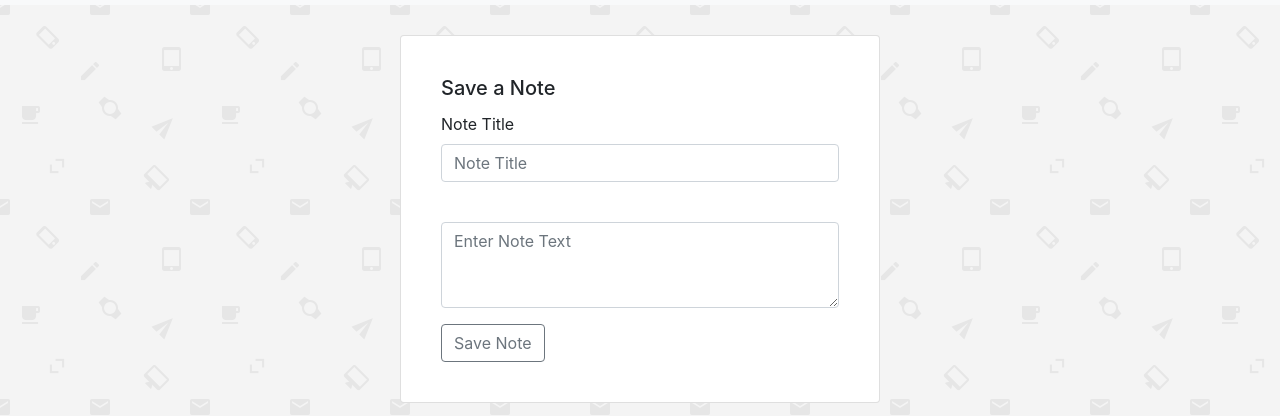
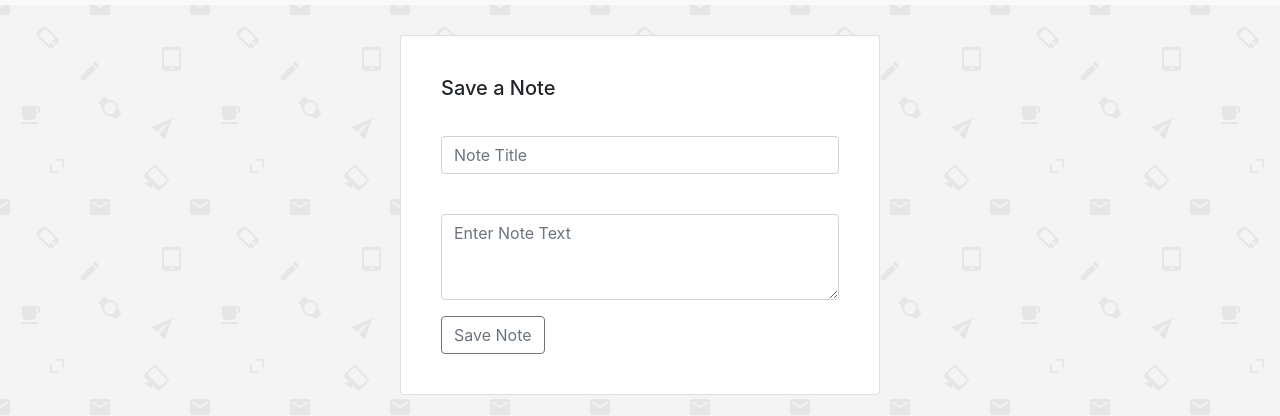
Before and after one commit to OliviaKali/NoteTaker, a plain HTML site: page public/notes.html in a window 1280 px wide. Shown: the part 51-467 px from the top of the page. Drawn offline with nearby package versions, Linux system fonts and the light colour scheme; no server answers.

Commit message:
Removed title in html code

```diff
--- a/public/notes.html
+++ b/public/notes.html
@@ -29,7 +29,7 @@
                         <h5 class="card-title">Save a Note</h5>
                         <form>
                             <div class="form-group">
-                                <label for="exampleFormControlInput1">Note Title</label>
+                                <label for="exampleFormControlInput1"></label>
                                 <input type="note" class="form-control" id="title" placeholder="Note Title">
                             </div>
                             <div class="form-group">
```
